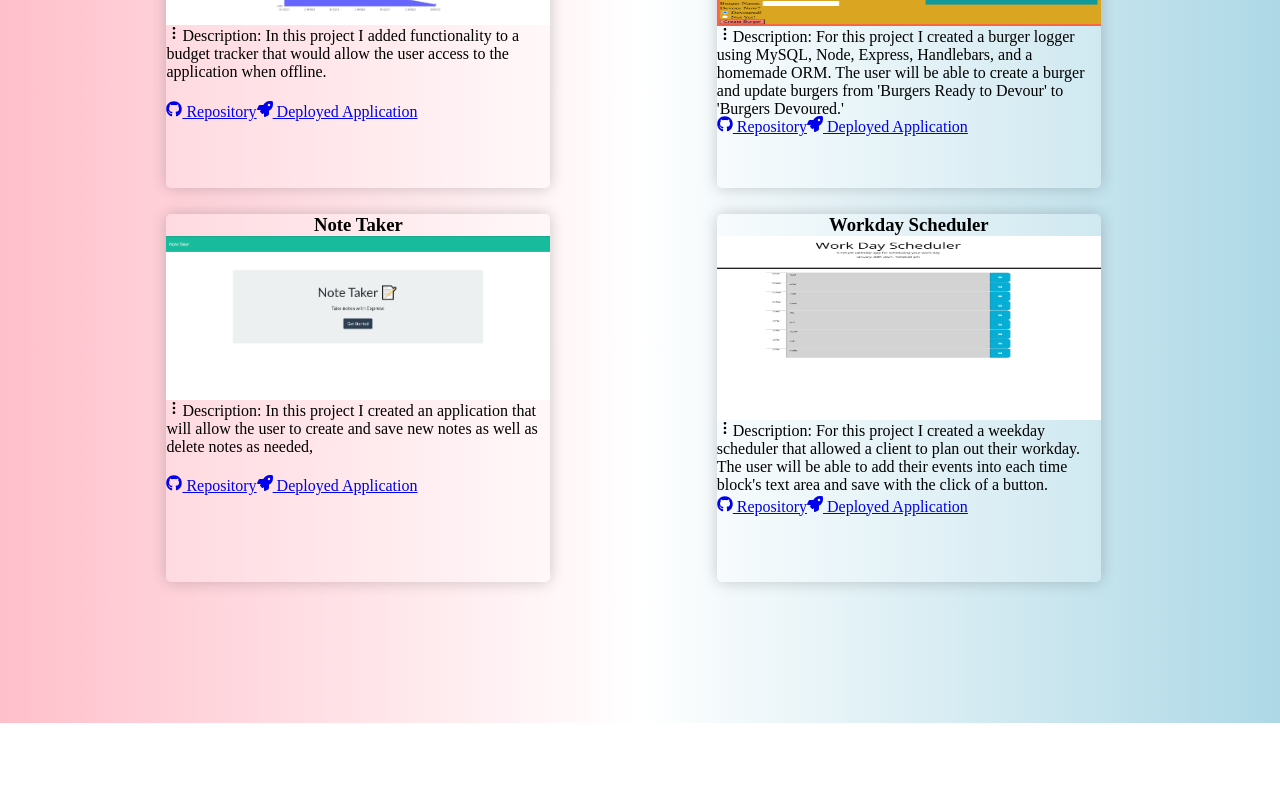
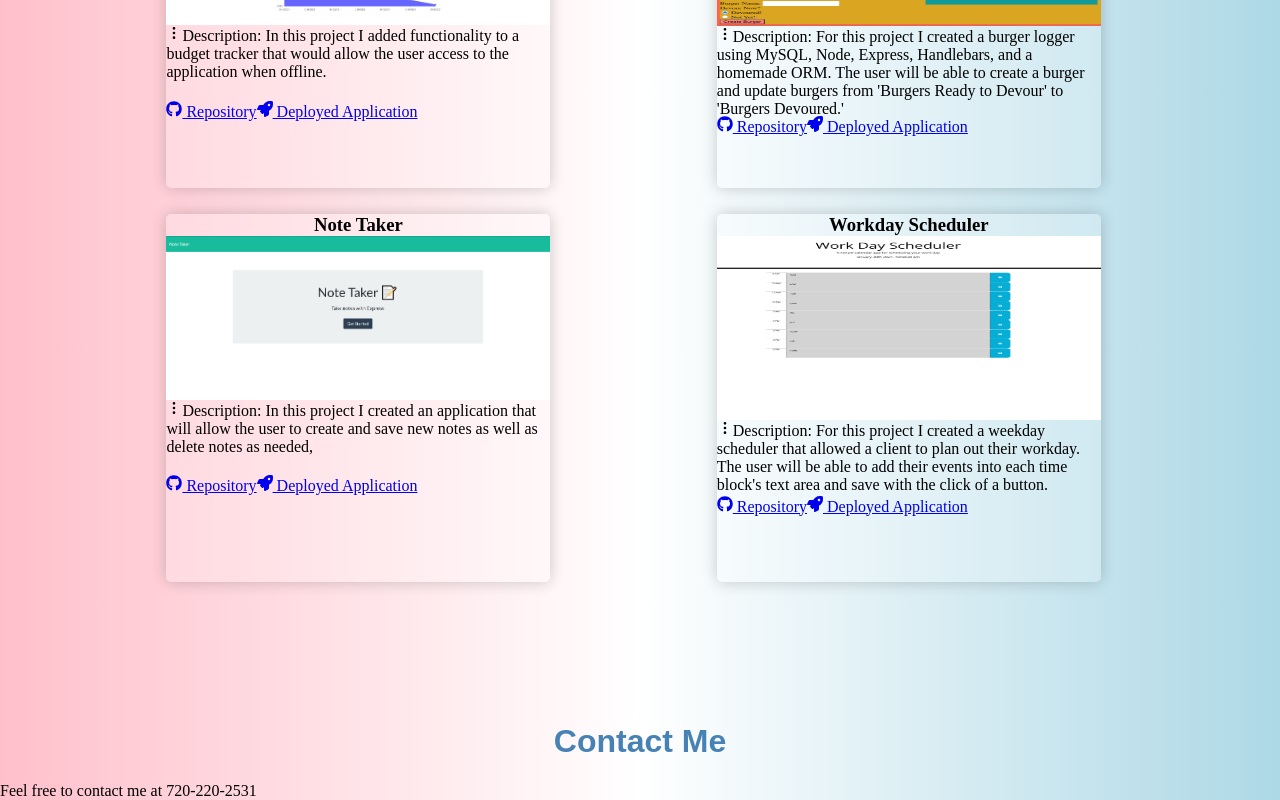
Before and after one commit to mrivera0014/react-portfolio-2.0, a React (Create React App) app: page / in a window 1280 px wide. Shown: the part 2194-2994 px from the top of the page. Before the commit the page ends 2917 px from the top, so only its background shows below. Built offline with nearby package versions, Linux system fonts and the light colour scheme.

Commit message:
created ContactInfo folder for updated contact section

```diff
--- /dev/null
+++ b/src/components/ContactInfo/ContactInfo.js
@@ -0,0 +1,20 @@
+import React from "react";
+
+function ContactInfo() {
+    return (
+        <div className="body">
+            <h1 className="projectsTitle"> Contact Me</h1>
+            <section>
+                Feel free to contact me at 720-220-2531
+
+            </section>
+
+
+        </div>
+
+
+
+    )
+}
+
+export default ContactInfo
--- a/src/pages/Contact/Contact.js
+++ b/src/pages/Contact/Contact.js
@@ -1,10 +1,11 @@
 import React from 'react'
-import Form from '../../components/Form/Form'
+// import Form from '../../components/Form/Form'
+import ContactInfo from '../../components/ContactInfo/ContactInfo'
 
 function Contact() {
     return (
         <div>
-
+            <ContactInfo />
         </div>
     )
 }
```
